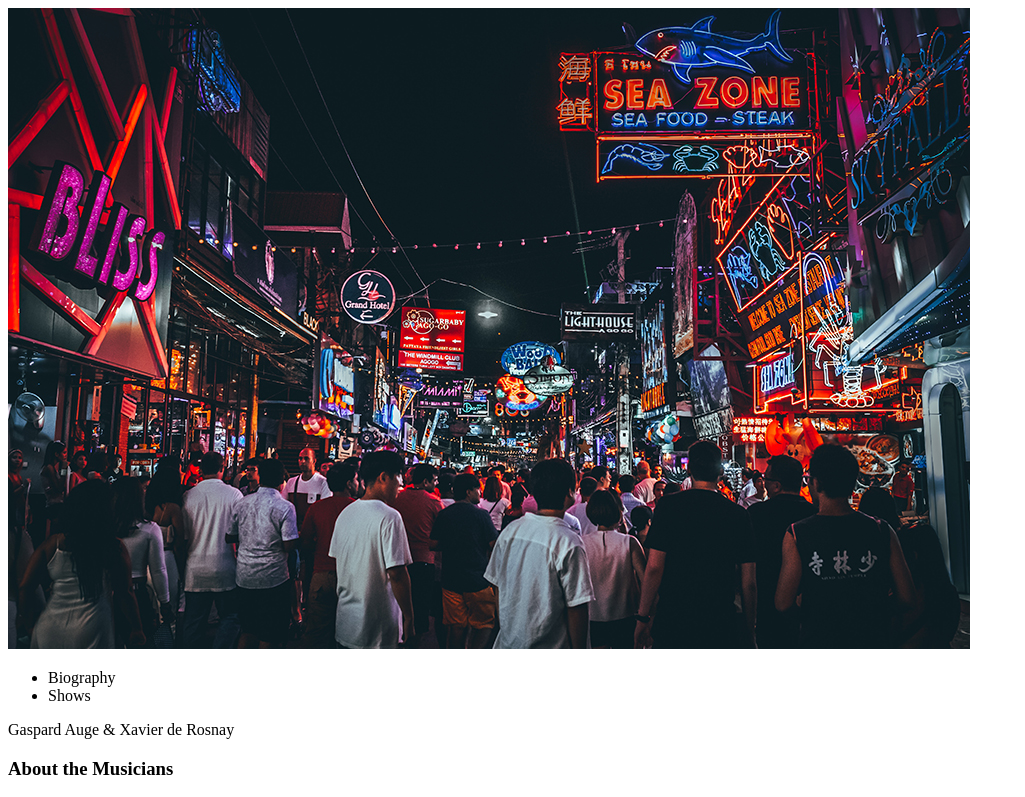
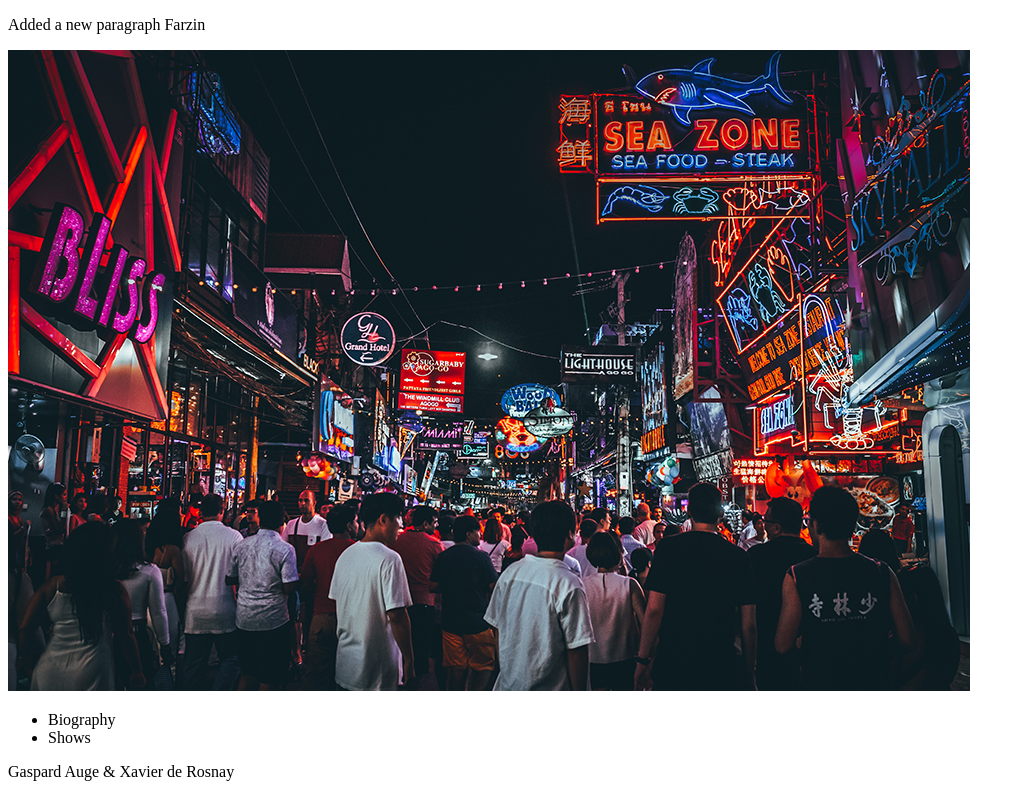
Before and after one commit to hamedjbbri/hamed-jabbari-BandSite, a plain HTML site: page index.html in a window 1280 px wide. Shown: the top 797 px of the page, without its empty margins (0-1025 px from the left). Drawn offline with Linux system fonts and the light colour scheme.

Commit message:
Farzin changed the index file

```diff
--- a/index.html
+++ b/index.html
@@ -1,13 +1,16 @@
 <!DOCTYPE html>
 <html lang="en">
+
 <head>
     <meta charset="UTF-8">
     <title>Document</title>
 </head>
+
 <body>
 
     <div class="container">
         <div class="header">
+            <p>Added a new paragraph Farzin</p>
             <img src="images/top-hero.jpg" alt="LOGO" class="logo">
             <nav>
                 <ul>
@@ -27,7 +30,8 @@
 
         <img src="" alt="" class="main">
 
-    <blockquote>We are more comfortable with not fighting what comes naturally.Before we might have thought, We need to be smarter than this</blockquote>
+        <blockquote>We are more comfortable with not fighting what comes naturally.Before we might have thought, We need
+            to be smarter than this</blockquote>
         <span>- Xavier de Rosnay</span>
 
         <h4>Xavier de Rosnay & Gaspard Augé</h4>
@@ -115,4 +119,5 @@
     </div>
 
 </body>
+
 </html>
```
Lines whose indentation alone changed are shown as unchanged.
